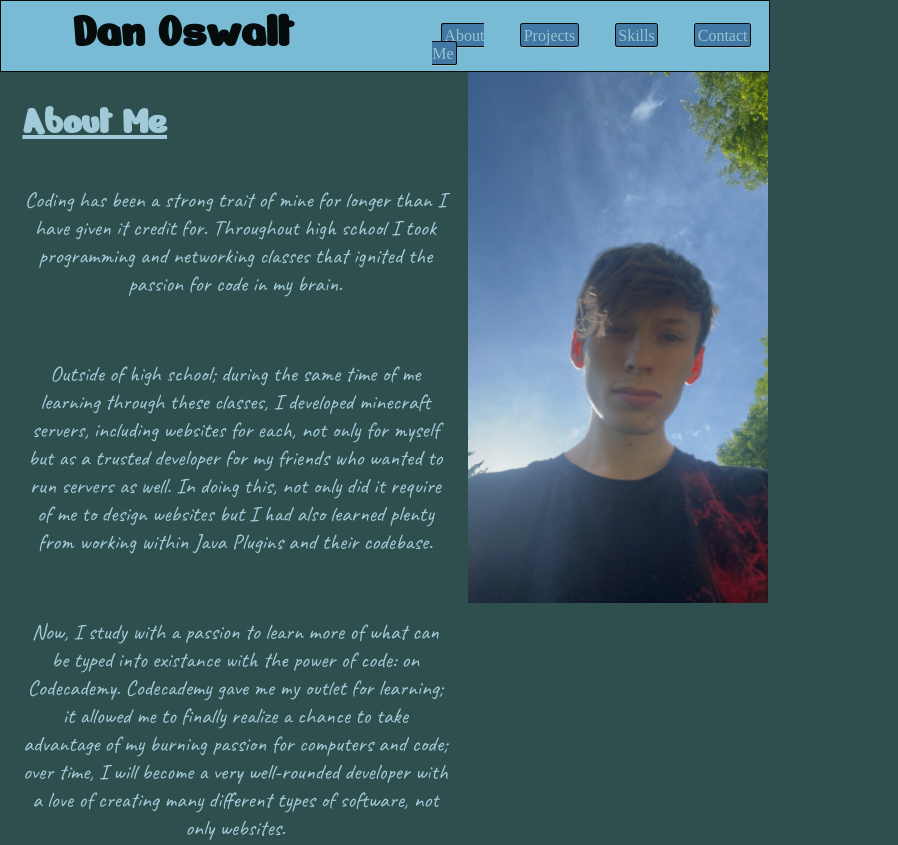
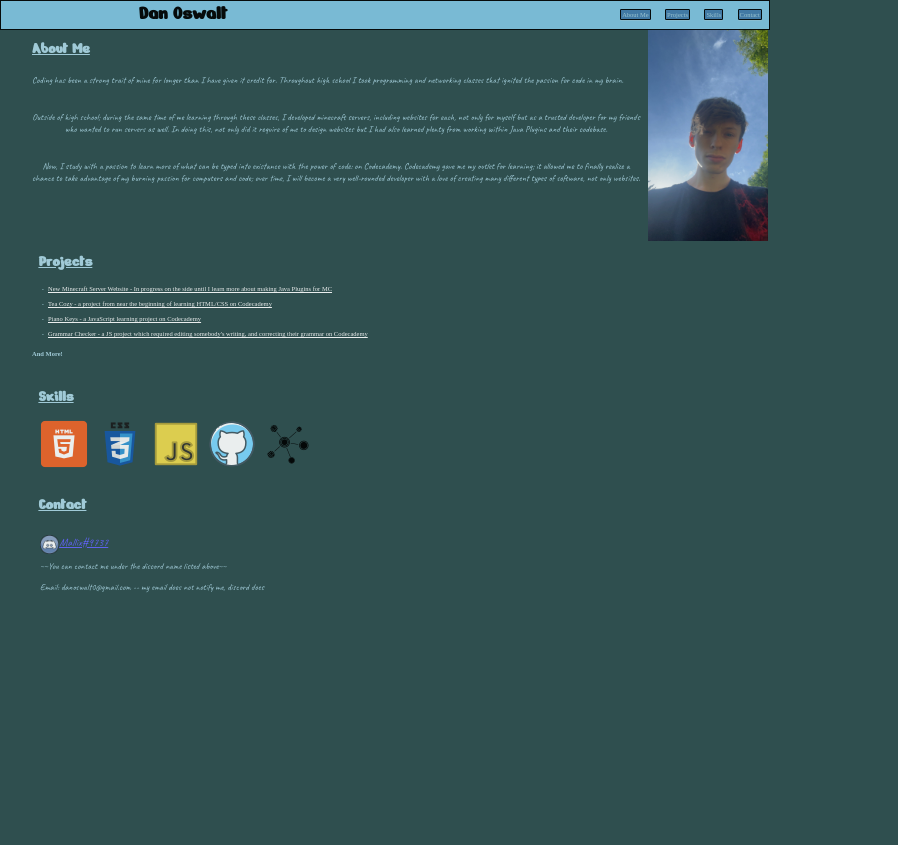
Before and after one commit to mallix-coding/Portfolio, a plain HTML site: page index.html in a window 768 px wide. Shown: the top 845 px of the page, 898 px wide, since content can reach past the window. After the commit the page ends 800 px from the top, so only its background shows below. Drawn offline with Linux system fonts and the light colour scheme.

Commit message:
Tablet Sizing

```diff
--- a/index.html
+++ b/index.html
@@ -45,16 +45,16 @@
                     <h1 id="projects">Projects</h1>
                     <ul id="projectlist">
                         <li>
-                            <a href ="E:\Projects\HTML & CSS\Company Home Page (FlexBox)/home.html">New Minecraft Server Website - In progress on the side until I learn more about making Java Plugins for MC</a>
+                            <a href ="https://mallix-coding.github.io/MC-Legions-Site/">New Minecraft Server Website - In progress on the side until I learn more about making Java Plugins for MC</a>
                         </li>
                         <li>
-                            <a href="E:\Projects\HTML & CSS\Tea Cozy/teacozy.html">Tea Cozy - a project from near the beginning of learning HTML/CSS on Codecademy</a>
+                            <a href="">Tea Cozy - a project from near the beginning of learning HTML/CSS on Codecademy</a>
                         </li>
                         <li>
-                            <a href="file:///E:/Projects/Interactive%20Websites/Piano%20Keys%20CC%20JS%20Project/index.html">Piano Keys - a JavaScript learning project on Codecademy</a>
+                            <a href="">Piano Keys - a JavaScript learning project on Codecademy</a>
                         </li>
                         <li>
-                            <a href="E:\Projects\JavaScript\Grammar Checker/grammarChecker.js">Grammar Checker - a JS project which required editing somebody's writing, and correcting their grammar on Codecademy</a>
+                            <a href="">Grammar Checker - a JS project which required editing somebody's writing, and correcting their grammar on Codecademy</a>
                         </li>
                         <h4 id="etc">And More!</h4>
 
--- a/portfolio.css
+++ b/portfolio.css
@@ -406,7 +406,7 @@ body {
 /*Tablet Screen Size*/
 @media only screen and (min-width: 480px) and (max-width: 768px) {
     header, body, footer, main{
-        font-size: 16px;
+        font-size: 6.5px;
         color: black;
         opacity: 0.95;
         margin: 0px;
@@ -414,13 +414,13 @@ body {
 
     h1 {
         font-family: "Nerko One", serif;
-        font-size: 40px;
+        font-size: 16px;
         text-decoration: underline;
     }
 
     p {
         font-family: "Caveat", cursive;
-        font-size: 22px;
+        font-size: 9px;
     }
 
     /*The start of the code for the header*/
@@ -434,14 +434,14 @@ body {
         color: black;
         background-color: skyblue;
         width: 100%;
-        height: 70px;
+        height: 28px;
         align-content: center;
         opacity: 1;
         text-align: center;
     }
 
     #name {
-        font-size: 50px;
+        font-size: 20px;
         text-decoration: none;
         color: black;
         align-content: center;
@@ -456,7 +456,7 @@ body {
         justify-content: flex-end;
         list-style-type: none;
         width: 50%;
-        margin-top: 25px;
+        margin-top: 10px;
     }
 
     #links li {
@@ -468,10 +468,10 @@ body {
         background-color: steelblue;
         color: lightblue;
         border: 1px solid black;
-        border-radius: 2.5px;
-        margin: 18px;
-        padding: 2.5px;
-        box-shadow: 0px 1px;
+        border-radius: 1px;
+        margin: 7.2px;
+        padding: 1px;
+        box-shadow: 0px 0.4px;
     }
 
     #links li a:hover{
@@ -480,7 +480,7 @@ body {
     }
 
     #links li a:active{
-        margin-top: 2.5px;
+        margin-top: 1px;
         color: black;
         box-shadow: 0px 0px;
       }
@@ -491,7 +491,7 @@ body {
       /*The start of the code for the body*/
     body {
         background-color: darkslategray;
-        padding-top: 70px;
+        padding-top: 28px;
     }
 
     #about {
@@ -519,9 +519,9 @@ body {
 
     #selfie {
         justify-content: flex-end;
-        height: 533px;
-        width: 300px;
-        padding-left: 20px;
+        height: 213.2px;
+        width: 120px;
+        padding-left: 8px;
     }
 
     #projects {
@@ -531,8 +531,8 @@ body {
     #projectlist, #projectlist li {
         list-style-type: "-";
         width: 100%;
-        margin-left: 50px;
-        padding: 10px;
+        margin-left: 20px;
+        padding: 4px;
         text-align: left;
     }
 
@@ -545,19 +545,19 @@ body {
     }
 
     #etc {
-        margin-left: 20px;
+        margin-left: 8px;
     }
 
     #skilllist {
         list-style-type: none;
         display: flex;
         width: 100%;
-        margin-left: 80px;
-        padding: 10px;
+        margin-left: 32px;
+        padding: 4px;
         text-align: left;
     }
     #skilllist li {
-        padding: 10px;
+        padding: 4px;
     }
 
     #skills {
@@ -567,8 +567,8 @@ body {
     #contactlist {
         list-style-type: none;
         width: 100%;
-        margin-left: 90px;
-        padding: 10px;
+        margin-left: 36px;
+        padding: 4px;
         text-align: left;
     }
 
@@ -582,13 +582,13 @@ body {
     }
 
     #discordicon {
-        height: 48px;
-        width: 48px;
+        height: 19.2px;
+        width: 19.2px;
     }
 
     #discordname {
-        margin-top: 8px;
-        font-size: 28px;
+        margin-top: 3.2px;
+        font-size: 11.2px;
         text-decoration: underline;
         color: rgb(100, 100, 255);
     }
```
